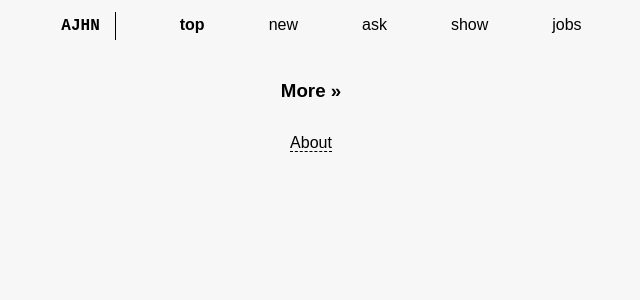
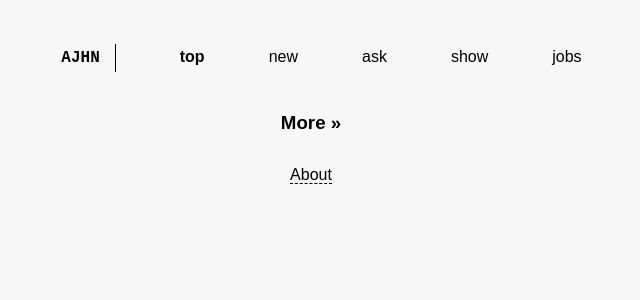
Before and after one commit to salaivv/hacker-news-alpine, a Jekyll site: the page built from index.html, in a window 1280 px wide. Shown: the top 300 px of the page, without its empty margins (329-969 px from the left). Built offline with Jekyll 4.4.1, drawn with Linux system fonts in a browser that asks for light colours.

Commit message:
Updates CSS

```diff
--- a/assets/style.css
+++ b/assets/style.css
@@ -143,7 +143,7 @@ p {
     justify-content: center;
     padding-left: 1rem;
     gap: 4rem;
-    margin: 1rem 0 2rem 0;
+    margin: 3rem 0 2rem 0;
     box-sizing: border-box;
     padding-bottom: 0.8rem;
     /* border-bottom: 1px solid; */
@@ -169,6 +169,7 @@ p {
 
     .nav-bar {
         padding-left: 0;
+        margin: 1rem 0 2rem 0;
         gap: 1.6rem;
     }
 
```
